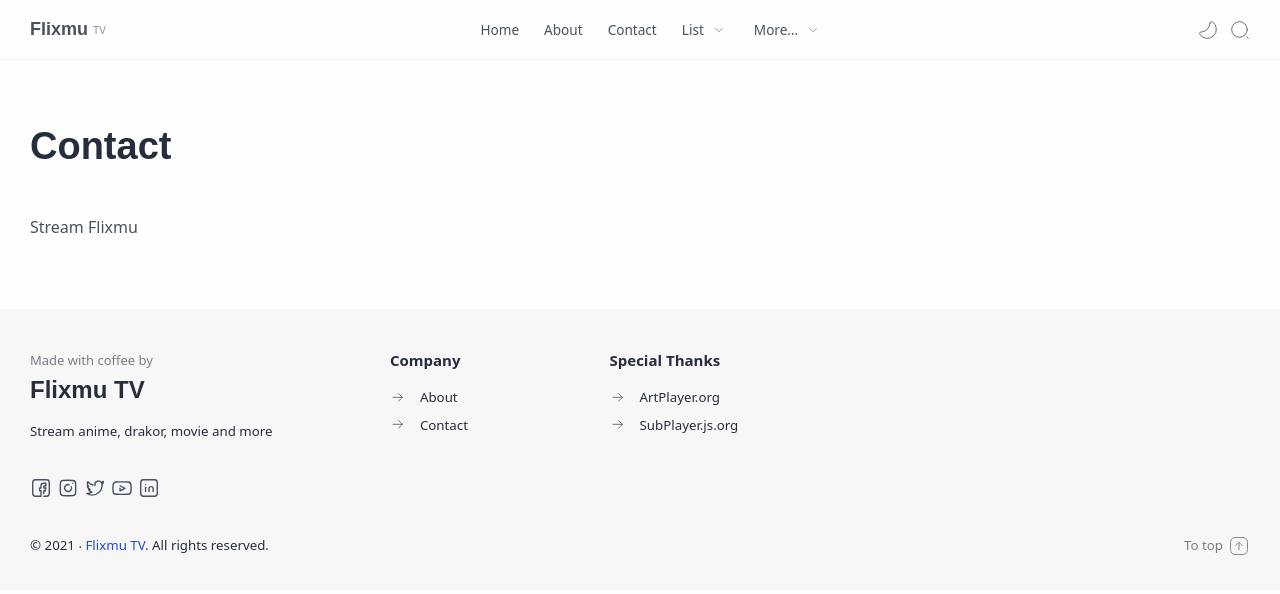
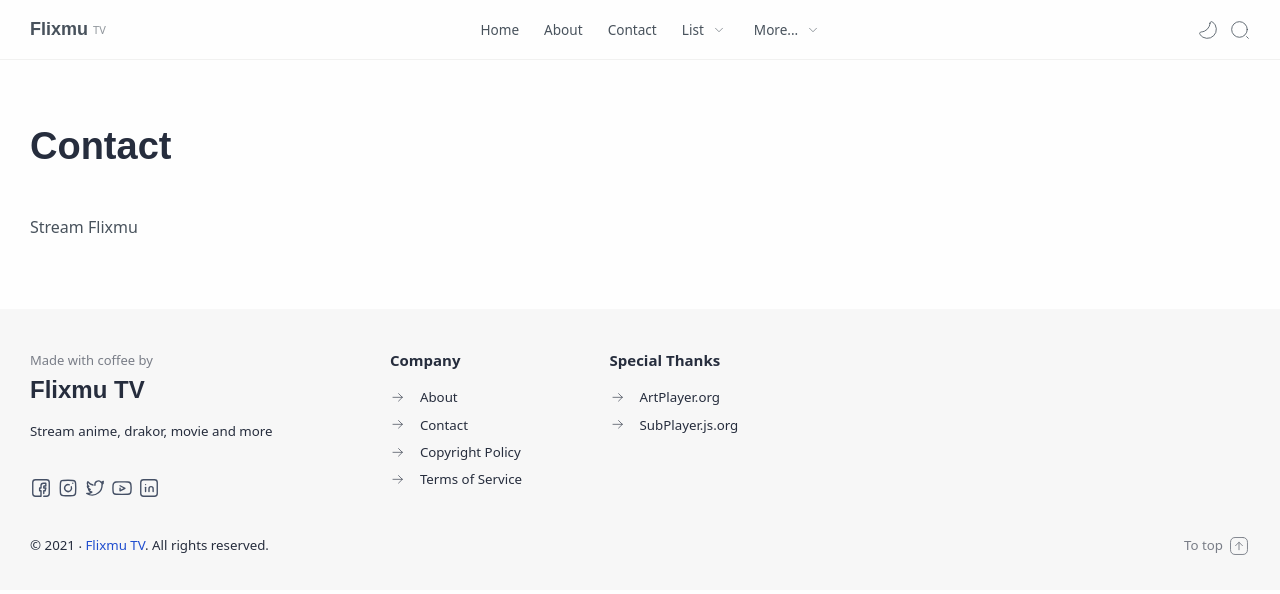
Before and after one commit to hippomu-media/Flixmu, a Jekyll site: the page built from page/contact.md, in a window 1280 px wide. Shown: the top 594 px of the page. Built offline with Jekyll 4.4.1, drawn with Linux system fonts in a browser that asks for light colours; some web fonts are replaced.

Commit message:
Update footer.html

```diff
--- a/_includes/footer.html
+++ b/_includes/footer.html
@@ -67,6 +67,21 @@
 <span>Contact</span>
 </a>
 </li>
+<li>
+<a href='/dmca_policy'>
+<svg class='line' viewBox='0 0 24 24'><g><path d='M19.75 11.7257L4.75 11.7257'></path>
+<path d='M13.7002 5.70131L19.7502 11.7253L13.7002 17.7503'></path></g></svg>
+<span>Copyright Policy</span>
+</a>
+</li>
+</li>
+<li>
+<a href='/tos'>
+<svg class='line' viewBox='0 0 24 24'><g><path d='M19.75 11.7257L4.75 11.7257'></path>
+<path d='M13.7002 5.70131L19.7502 11.7253L13.7002 17.7503'></path></g></svg>
+<span>Terms of Service</span>
+</a>
+</li>
 </ul>
 </div>
 </div></div>
```
